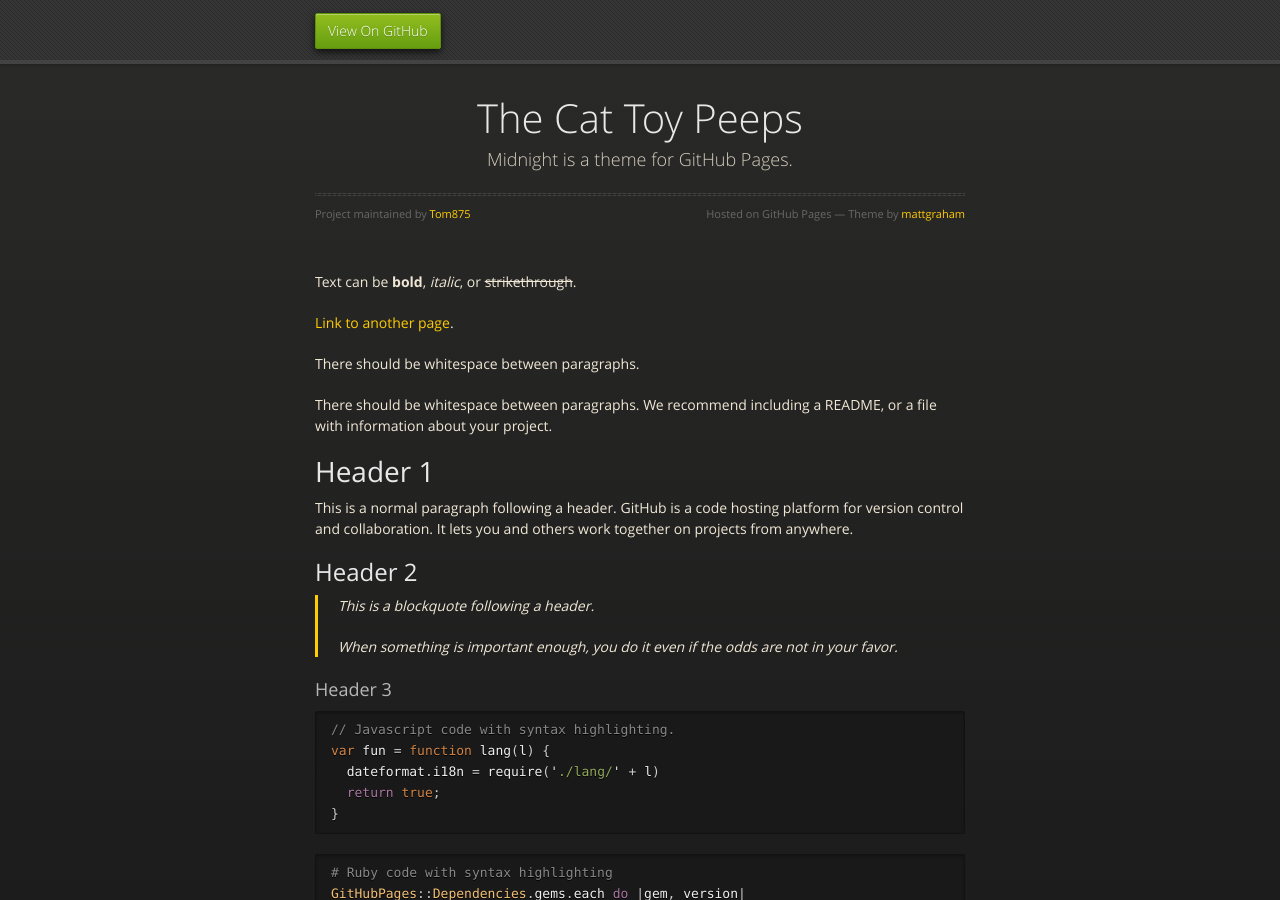
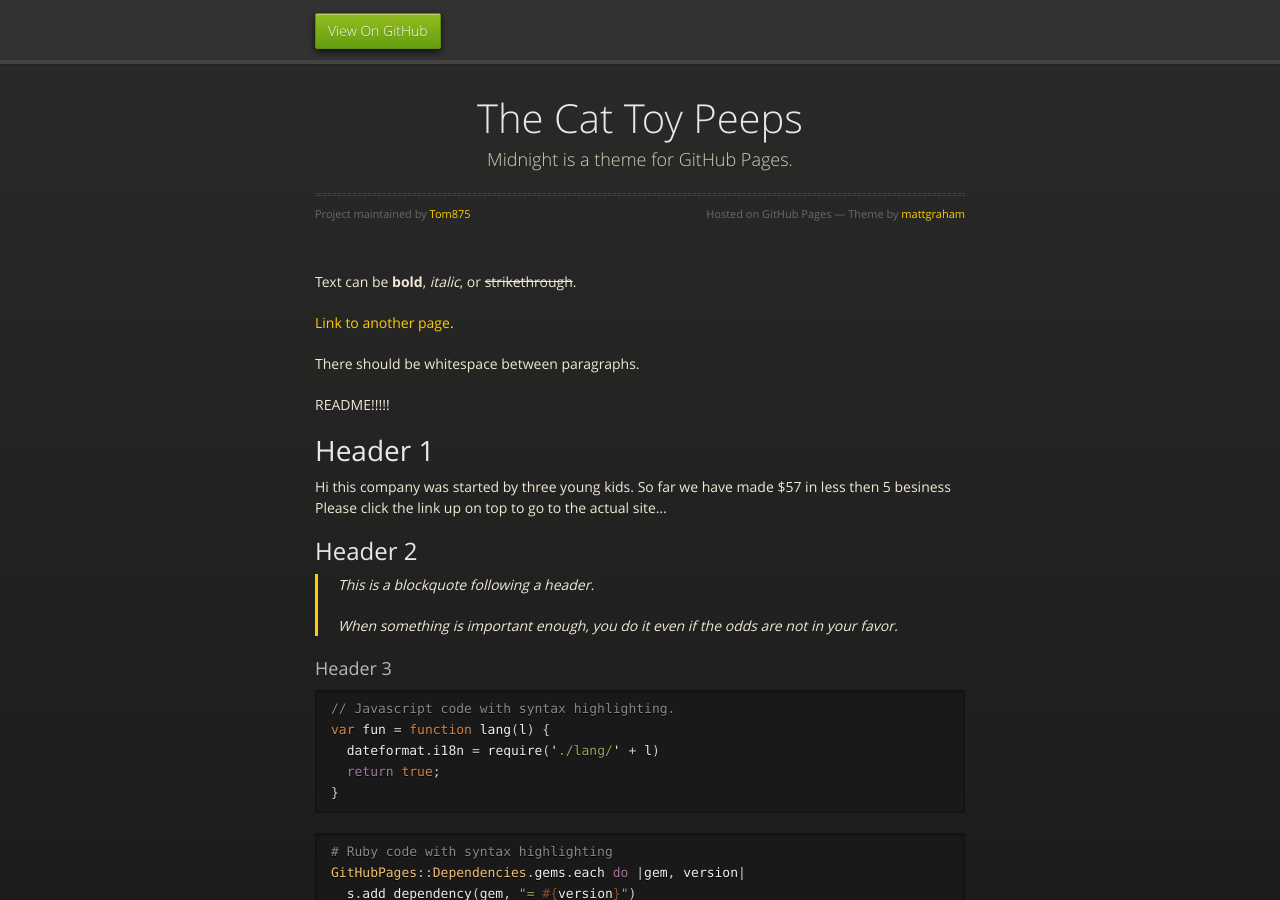
Before and after one commit to Tom875/Tom875.github.io, a Jekyll site: the page built from index.md, in a window 1280 px wide and 900 px high. Built offline with Jekyll 4.4.1, drawn with Linux system fonts in a browser that asks for light colours.

Commit message:
Update index.md

```diff
--- a/index.md
+++ b/index.md
@@ -8,12 +8,10 @@ Text can be **bold**, _italic_, or ~~strikethrough~~.
 
 There should be whitespace between paragraphs.
 
-There should be whitespace between paragraphs. We recommend including a README, or a file with information about your project.
-
+README!!!!!
 # Header 1
-
-This is a normal paragraph following a header. GitHub is a code hosting platform for version control and collaboration. It lets you and others work together on projects from anywhere.
-
+Hi this company was started by three young kids. So far we have made $57 in less then 5 besiness
+Please click the link up on top to go to the actual site...
 ## Header 2
 
 > This is a blockquote following a header.
```
